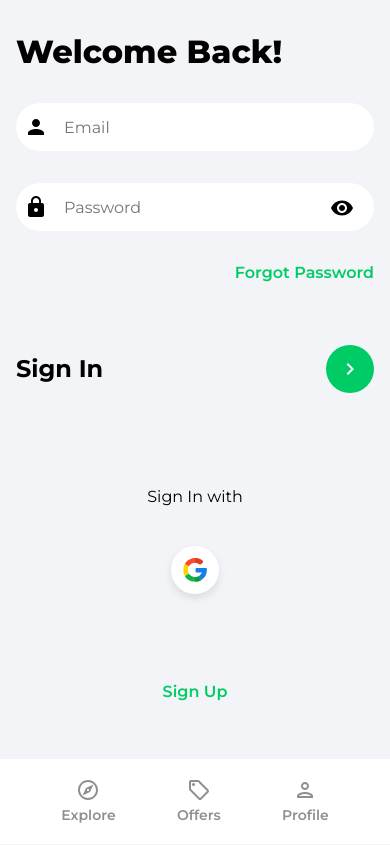
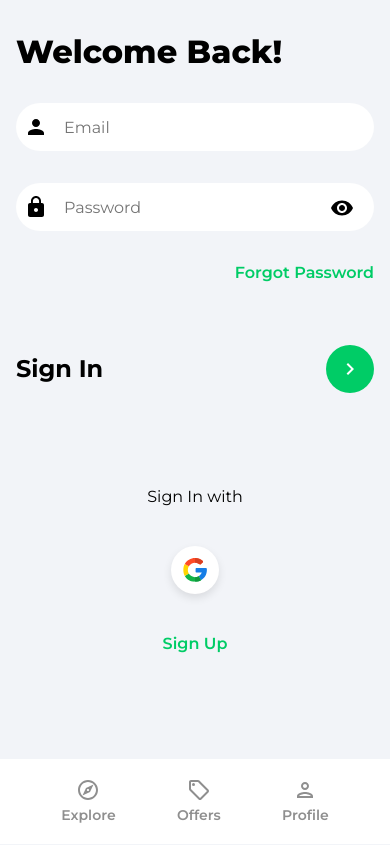
Before and after one commit to alphageekdom/house-marketplace-app, a React (Create React App) app: page /sign-in in a window 390 px wide. Built offline with nearby package versions, Linux system fonts and the light colour scheme; no server answers.

Commit message:
fixed registerLink responsive design

```diff
--- a/src/index.css
+++ b/src/index.css
@@ -308,7 +308,13 @@ button {
   color: #00cc66;
   font-weight: 600;
   text-align: center;
-  margin-bottom: 9rem;
+}
+
+@media (max-width: 600px) {
+  .registerLink {
+    margin-top: 1rem;
+    margin-bottom: 8rem;
+  }
 }
 
 @media (min-width: 1217px) {
@@ -316,7 +322,7 @@ button {
     margin-bottom: 10rem;
   }
 }
-@media (max-height: 536) {
+@media (max-height: 536px) {
   .explore {
     margin-bottom: 10rem;
   }
@@ -407,6 +413,12 @@ button {
 .exploreCategoryName {
   font-weight: 500;
   text-align: left;
+}
+
+@media (max-width: 600px) {
+  .exploreCategoryName {
+    margin-bottom: 6rem;
+  }
 }
 
 .category {
```
